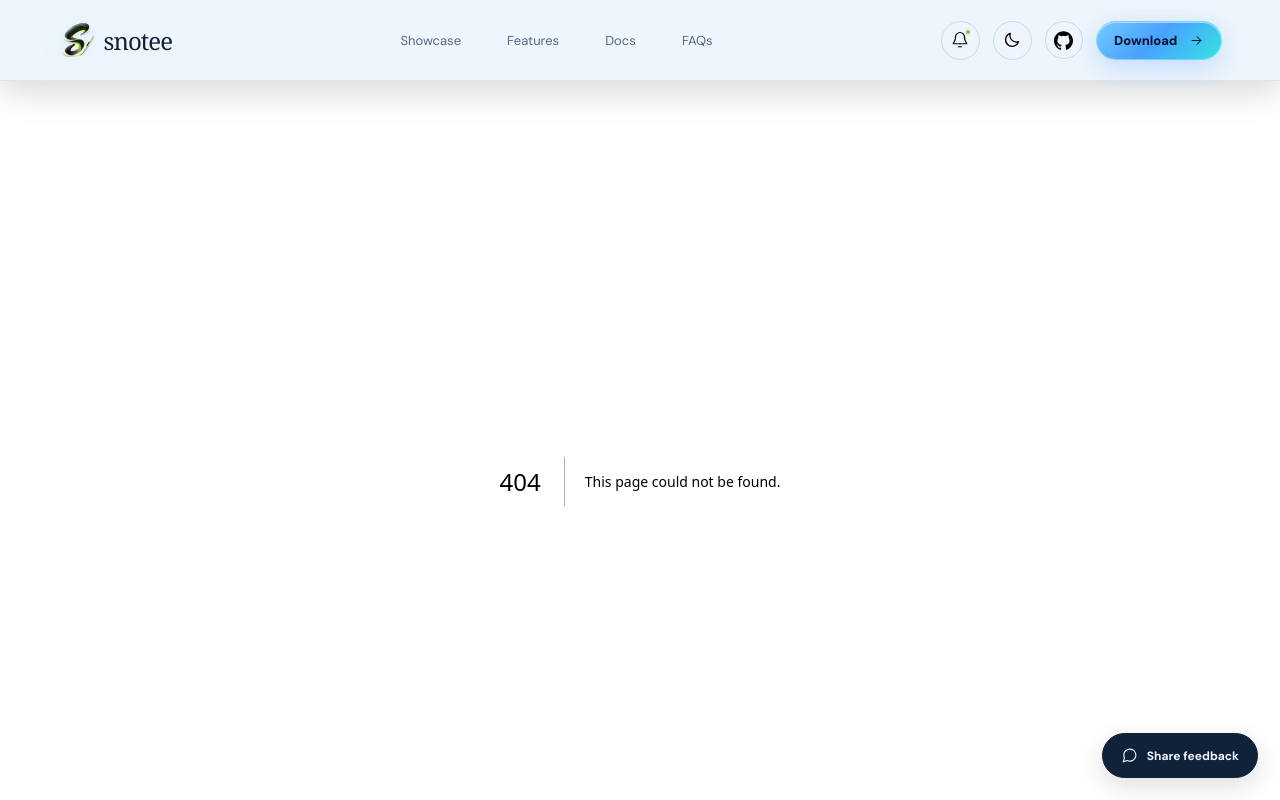
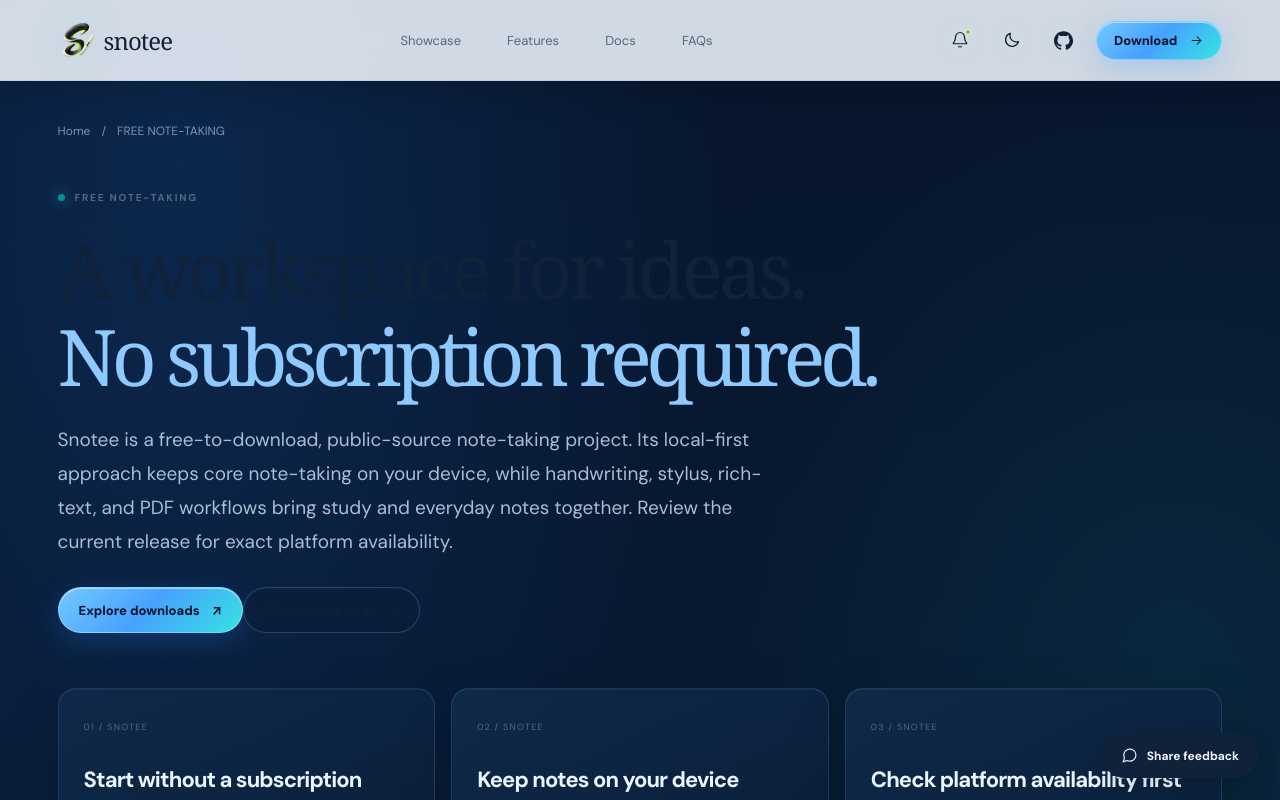
Before and after one commit to shinuXcode/Snote, a Next.js app in the folder website/: page /free-note-taking-app in a window 1280 px wide. Before the commit this address had no page. Shown: the top 800 px of the page. Built offline with nearby package versions, Linux system fonts and the light colour scheme; a web font is replaced by a local one.

Commit message:
Add free note-taking search landing page

```diff
--- /dev/null
+++ b/website/app/free-note-taking-app/page.tsx
@@ -0,0 +1,20 @@
+import type { Metadata } from "next";
+import SearchLanding from "../../components/SearchLanding";
+
+export const metadata: Metadata = {
+  title: "Free Note-Taking App with Handwriting and Local Storage | Snotee",
+  description: "Explore Snotee, a free-to-download local-first notes app with handwriting, stylus-oriented tools, rich text, and PDF workflows. Check current platform builds.",
+  alternates: { canonical: "https://snotee.vercel.app/free-note-taking-app" }
+};
+
+export default function FreeNotesPage() {
+  return <SearchLanding path="/free-note-taking-app" eyebrow="FREE NOTE-TAKING" title="A workspace for ideas." accent="No subscription required." intro="Snotee is a free-to-download, public-source note-taking project. Its local-first approach keeps core note-taking on your device, while handwriting, stylus, rich-text, and PDF workflows bring study and everyday notes together. Review the current release for exact platform availability." sections={[
+    { title: "Start without a subscription", body: "Snotee is distributed through its public repository and published release assets. The project does not require a Snotee-hosted subscription or account for core local note-taking.", bullets: ["Public source repository", "Free published release downloads", "No mandatory hosted account for core notes"] },
+    { title: "Keep notes on your device", body: "The project README describes SQLite metadata and local filesystem storage. You remain responsible for keeping a separate backup and verifying that it restores correctly.", bullets: ["Local-first storage", "User-controlled backup and transfer", "No automatic cross-device sync requirement"] },
+    { title: "Check platform availability first", body: "Snotee targets Android, iOS, Windows, macOS, Linux, and Web. Download only a package actually attached to a published release; iOS requires a signed and provisioned build for normal installation.", bullets: ["Android APK and desktop archives when published", "Web build where available", "iOS signing status shown on the download page"] }
+  ]} faqs={[
+    { question: "Is Snotee free to download?", answer: "The project publishes free release assets through its public GitHub repository. Check the official download page for the current packages." },
+    { question: "Does free mean my notes are uploaded?", answer: "No automatic upload is required for the documented local-first workflow. Notes are stored on-device; use your own backup method." },
+    { question: "Is every platform build ready to install?", answer: "No. Platform targets and published installable packages are different. Check each release asset and signing status." }
+  ]} />;
+}
```
